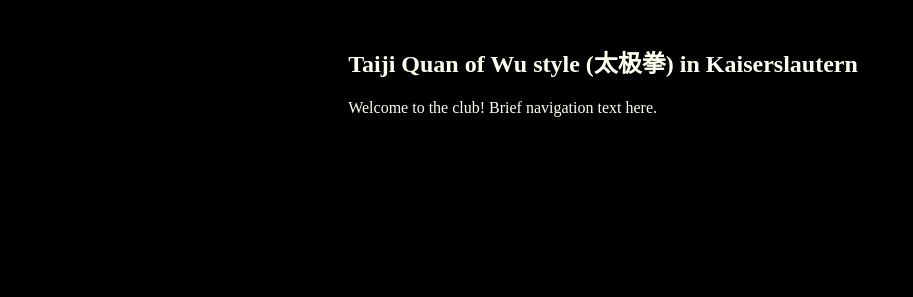
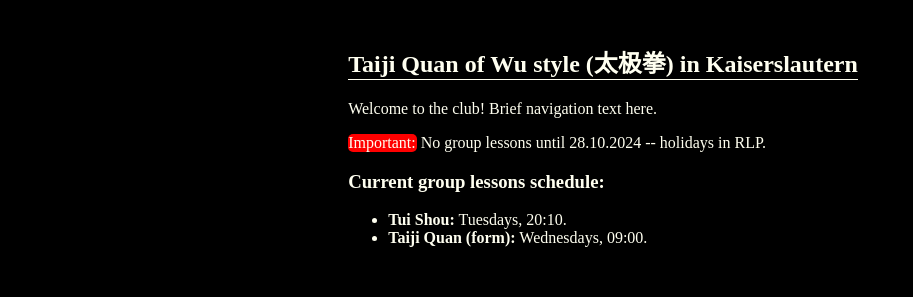
Before and after one commit to alex-bochkarev/reasonable-website, a plain HTML site: page index.html in a window 1280 px wide. Shown: the top 297 px of the page, 100-1013 px from the left. Drawn offline with Linux system fonts and the light colour scheme.

Commit message:
added h2 and em formatting (css)

```diff
--- a/index.html
+++ b/index.html
@@ -47,7 +47,15 @@
   <!-- Website content -->
   <section id="Home">
     <h2> Taiji Quan of Wu style (太极拳) in Kaiserslautern </h2>
-    Welcome to the club! Brief navigation text here.
+    <p> Welcome to the club! Brief navigation text here.</p>
+
+    <em>Important:</em> No group lessons until 28.10.2024 -- holidays in RLP.
+
+    <h3> Current group lessons schedule: </h3>
+    <ul>
+      <li> <strong>Tui Shou:</strong> Tuesdays, 20:10.</li>
+      <li> <strong>Taiji Quan (form):</strong> Wednesdays, 09:00.</li>
+    </ul>
   </section>
 
   <section id="Lehrer">
--- a/style.css
+++ b/style.css
@@ -6,6 +6,8 @@
     --menu-bg-color: #333333;
     --menu-bg-hover-color: #AAAAAA;
     --fg-color: ivory;
+    --emphasis-color: red;
+    --shaded-color: ivory;
     --side-menu-width: 12ch;
 }
 
@@ -21,6 +23,19 @@ body {
     flex-flow: column;
     align-items: center;
     justify-content: center;
+}
+
+/* Some universal formatting elements. */
+h2 {
+    border-bottom: 1px solid var(--shaded-color);
+}
+
+em {
+    font-style: normal;
+    background: var(--emphasis-color);
+    border-radius: 5px;
+    padding: 0px 1px 1px 0px;
+    color: var(--fg-color);
 }
 
 section {
```
